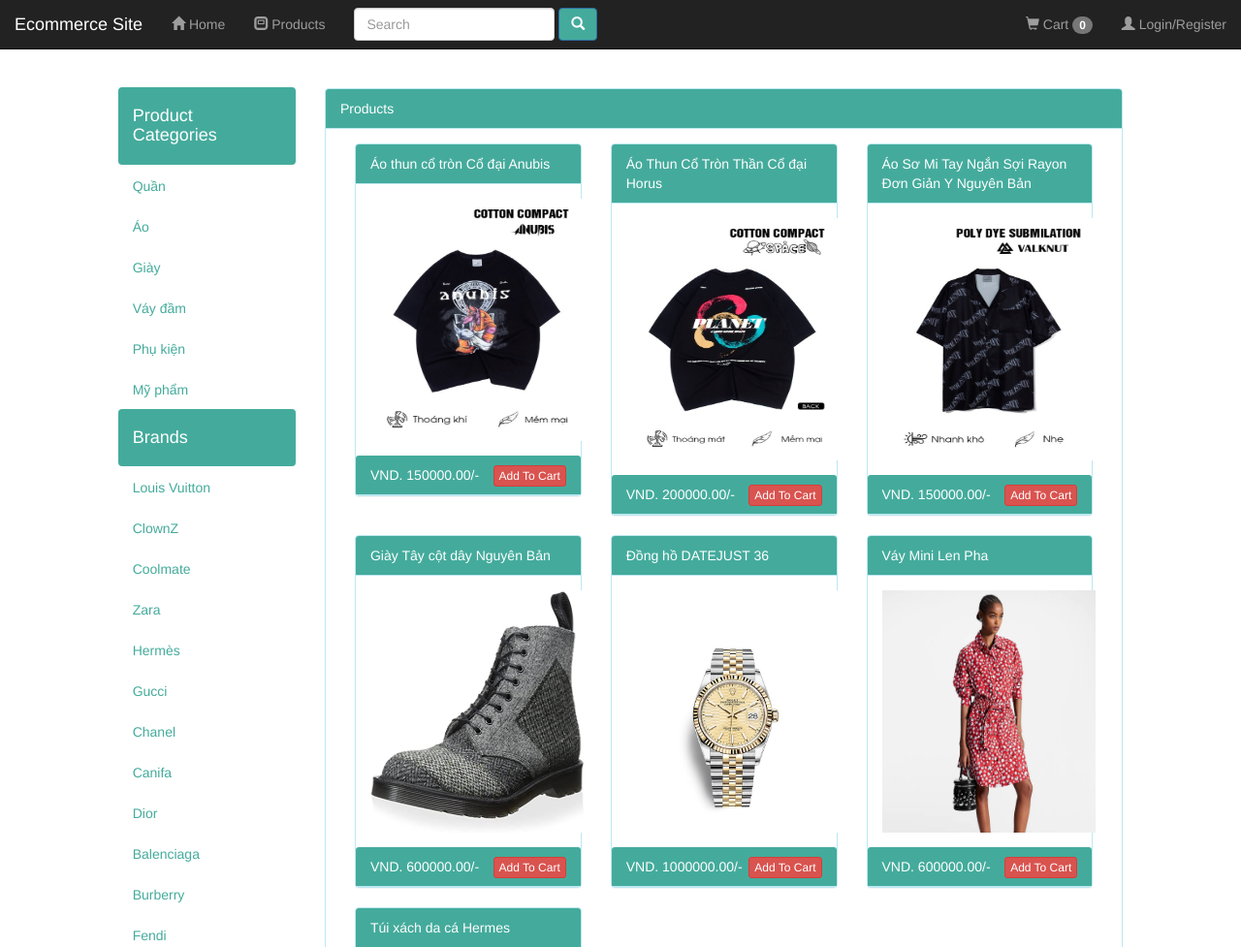
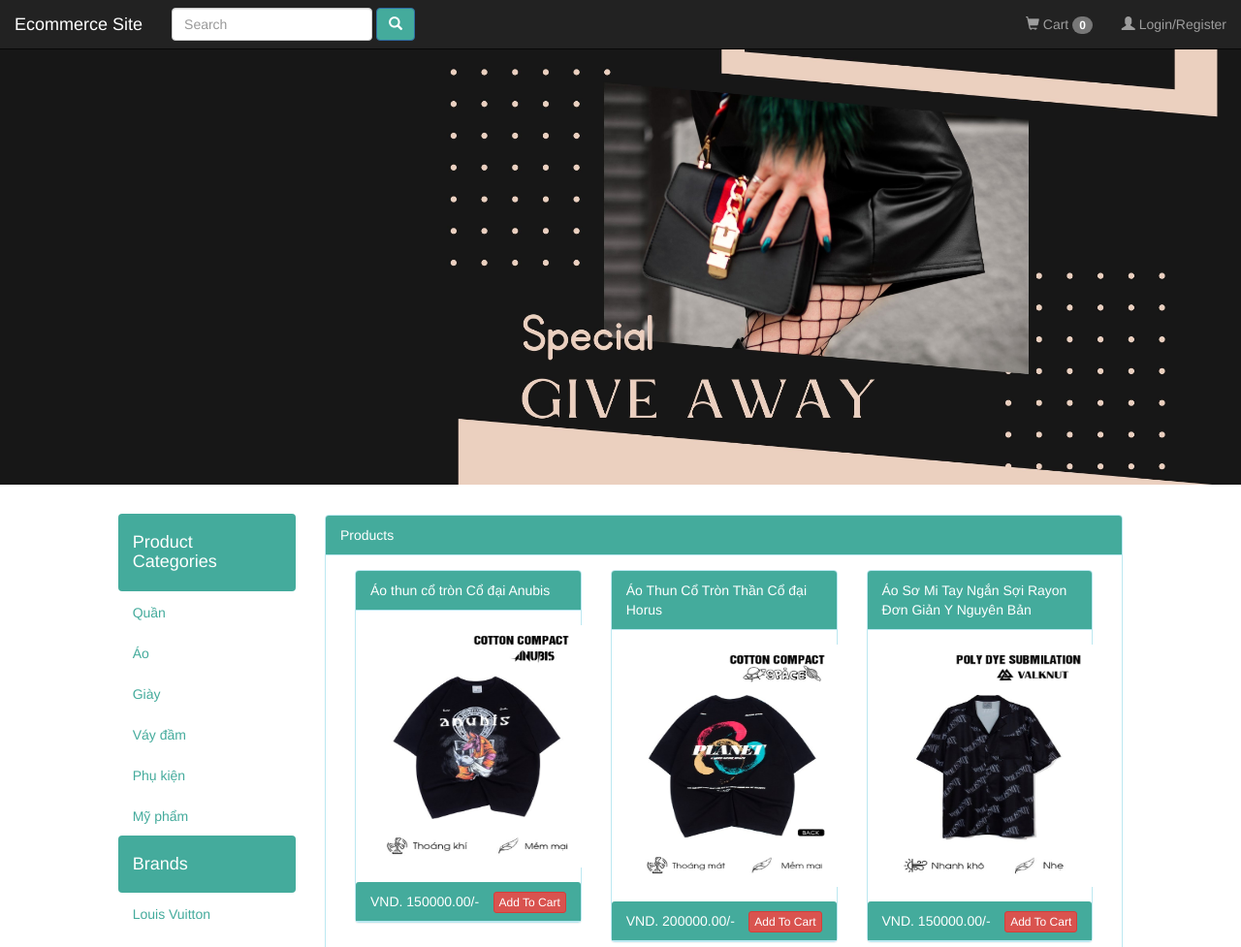
Before and after one commit to itech0307/FashionStore, a PHP site: page /ecommerce-app-h/ in a window 1280 px wide; the page is wider, and only the part inside the window is pictured. Shown: the top 977 px of that part at 97% size. Run offline with PHP 8.4, Linux system fonts and the light colour scheme; data comes from the database, SQL or seed files in the repository; data that the repository does not hold is empty.

Commit message:
Update profile, index,main.js,style.css

```diff
--- a/index.php
+++ b/index.php
@@ -10,16 +10,44 @@ if (isset($_SESSION["uid"])) {
 
 <head>
   <meta charset="UTF-8">
-  <title>Ecomm</title>
+  <title>FAS | Mua Online Quần Áo Thời Trang Nam Nữ Giá Rẻ</title>
+  <link rel="shortcut icon" href="img/favicon.png">
   <link rel="stylesheet" href="assets/css/bootstrap.min.css" />
   <script src="assets/js/jquery2.js"></script>
   <script src="assets/js/bootstrap.min.js"></script>
   <script src="main.js"></script>
   <link rel="stylesheet" type="text/css" href="style.css">
+
   <style></style>
 </head>
 
 <body>
+  <!-- banner slide -->
+  <div class="w3-content w3-section">
+    <img class="mySlides" src="img/slider-1.png">
+    <img class="mySlides" src="img/slider-2.jpg">
+    <img class="mySlides" src="img/slider-3.png">
+    <img class="mySlides" src="img/slider-4.png">
+  </div>
+  <script>
+    var myIndex = 0;
+    carousel();
+
+    function carousel() {
+      var i;
+      var x = document.getElementsByClassName("mySlides");
+      for (i = 0; i < x.length; i++) {
+        x[i].style.display = "none";
+      }
+      myIndex++;
+      if (myIndex > x.length) {
+        myIndex = 1
+      }
+      x[myIndex - 1].style.display = "block";
+      setTimeout(carousel, 4000); // Change image every 4 seconds
+    }
+  </script>
+
   <div class="wait overlay">
     <div class="loader"></div>
   </div>
@@ -35,10 +63,10 @@ if (isset($_SESSION["uid"])) {
         <a href="index.php" class="navbar-brand">Ecommerce Site</a>
       </div>
       <div class="collapse navbar-collapse" id="collapse">
-        <ul class="nav navbar-nav">
+        <!-- <ul class="nav navbar-nav">
           <li><a href="index.php"><span class="glyphicon glyphicon-home"></span> Home</a></li>
           <li><a href="index.php"><span class="glyphicon glyphicon-modal-window"></span> Products</a></li>
-        </ul>
+        </ul> -->
         <form class="navbar-form navbar-left">
           <div class="form-group">
             <input type="text" class="form-control" placeholder="Search" id="search">
@@ -97,8 +125,7 @@ if (isset($_SESSION["uid"])) {
     </div>
   </div>
   <p><br /></p>
-  <p><br /></p>
-  <p><br /></p>
+
   <div class="container-fluid">
     <div class="row">
       <div class="col-md-1"></div>
--- a/main.js
+++ b/main.js
@@ -1,331 +1,307 @@
-$(document).ready(function(){
+$(document).ready(function () {
   cat();
   brand();
   product();
-	//cat() is a funtion fetching category record from database whenever page is load
-	function cat(){
+  // cat() là hàm lấy dữ liệu categories từ csdl
+  function cat() {
     $.ajax({
-			url	:	"action.php",
-			method:	"POST",
-			data	:	{category:1},
-			success	:	function(data){
+      url: "action.php",
+      method: "POST",
+      data: { category: 1 },
+      success: function (data) {
         $("#get_category").html(data);
+      },
+    });
+  }
 
+  // brand() là hàm lấy dữ liệu brand từ csdl
+  function brand() {
+    $.ajax({
+      url: "action.php",
+      method: "POST",
+      data: { brand: 1 },
+      success: function (data) {
+        $("#get_brand").html(data);
+      },
+    });
   }
-		})
+  //product() là hàm lấy dữ liệu sản phẩm từ csd
+  function product() {
+    $.ajax({
+      url: "action.php",
+      method: "POST",
+      data: { getProduct: 1 },
+      success: function (data) {
+        $("#get_product").html(data);
+      },
+    });
   }
-	//brand() is a funtion fetching brand record from database whenever page is load
-	function brand(){
-		$.ajax({
-			url	:	"action.php",
-			method:	"POST",
-			data	:	{brand:1},
-			success	:	function(data){
-				$("#get_brand").html(data);
-			}
-		})
-	}
-	//product() is a funtion fetching product record from database whenever page is load
-		function product(){
-		$.ajax({
-			url	:	"action.php",
-			method:	"POST",
-			data	:	{getProduct:1},
-			success	:	function(data){
-				$("#get_product").html(data);
-			}
-		})
-	}
-	/*	when page is load successfully then there is a list of categories when user click on category we will get category id and
-		according to id we will show products
+  /*
+	 khi người dùng nhấp vào danh mục, lấy id danh mục và hiện sản phẩm theo danh mục đó
 	*/
-	$("body").delegate(".category","click",function(event){
+  $("body").delegate(".category", "click", function (event) {
     $("#get_product").html("<h3>Loading...</h3>");
     event.preventDefault();
-		var cid = $(this).attr('cid');
+    var cid = $(this).attr("cid");
 
     $.ajax({
-			url		:	"action.php",
-			method	:	"POST",
-			data	:	{get_seleted_Category:1,cat_id:cid},
-			success	:	function(data){
+      url: "action.php",
+      method: "POST",
+      data: { get_seleted_Category: 1, cat_id: cid },
+      success: function (data) {
         $("#get_product").html(data);
-				if($("body").width() < 480){
+        if ($("body").width() < 480) {
           $("body").scrollTop(683);
         }
-			}
-		})
+      },
+    });
+  });
 
-	})
-
-	/*	when page is load successfully then there is a list of brands when user click on brand we will get brand id and
-		according to brand id we will show products
+  /*
+		hiển thị ds brand, khi nhấp vào thương hiệu, nhận được id thương hiệu và theo id brand thì hiển thị sản phẩm
 	*/
-	$("body").delegate(".selectBrand","click",function(event){
+  $("body").delegate(".selectBrand", "click", function (event) {
+    //dùng delegate để lắng nghe sự kiện click
     event.preventDefault();
     $("#get_product").html("<h3>Loading...</h3>");
-		var bid = $(this).attr('bid');
+    var bid = $(this).attr("bid");
 
     $.ajax({
-			url		:	"action.php",
-			method	:	"POST",
-			data	:	{selectBrand:1,brand_id:bid},
-			success	:	function(data){
+      url: "action.php",
+      method: "POST",
+      data: { selectBrand: 1, brand_id: bid },
+      success: function (data) {
+        //nếu thành công thì hiển thị dữ liệu
         $("#get_product").html(data);
-				if($("body").width() < 480){
+        if ($("body").width() < 480) {
+          $("body").scrollTop(683); //nếu màn hình nhỏ hơn 480px thì cuộn xuống 683px
+        }
+      },
+    });
+  });
+  /*
+		lấy chuỗi người dùng nhập match chuỗi keyword trong csdl
+	*/
+  $("#search_btn").click(function () {
+    $("#get_product").html("<h3>Loading...</h3>");
+    var keyword = $("#search").val();
+    if (keyword != "") {
+      //nếu keyword khác rỗng thì
+      $.ajax({
+        url: "action.php",
+        method: "POST",
+        data: { search: 1, keyword: keyword },
+        success: function (data) {
+          $("#get_product").html(data);
+          if ($("body").width() < 480) {
             $("body").scrollTop(683);
           }
+        },
+      });
     }
-		})
-
-	})
-	/*
-		At the top of page there is a search box with search button when user put name of product then we will take the user
-		given string and with the help of sql query we will match user given string to our database keywords column then matched product
-		we will show
-	*/
-	$("#search_btn").click(function(){
-		$("#get_product").html("<h3>Loading...</h3>");
-		var keyword = $("#search").val();
-		if(keyword != ""){
-			$.ajax({
-			url		:	"action.php",
-			method	:	"POST",
-			data	:	{search:1,keyword:keyword},
-			success	:	function(data){
-				$("#get_product").html(data);
-				if($("body").width() < 480){
-					$("body").scrollTop(683);
-				}
-			}
-		})
-		}
-	})
+  });
   //end
 
-
   /*
-		Here #login is login form id and this form is available in index.php page
-		from here input data is sent to login.php page
-		if you get login_success string from login.php page means user is logged in successfully and window.location is
-		used to redirect user from home page to profile.php page
+		nếu bạn nhận được chuỗi login_success từ trang login.php có nghĩa là người dùng đã đăng nhập thành công và window.location là
+được sử dụng để chuyển hướng người dùng từ trang chủ đến trang profile.php
 */
-	$("#login").on("submit",function(event){
+  $("#login").on("submit", function (event) {
     event.preventDefault();
     $(".overlay").show();
     $.ajax({
-			url	:	"login.php",
-			method:	"POST",
-			data	:$("#login").serialize(),
-			success	:function(data){
-				if(data == "login_success"){
+      url: "login.php",
+      method: "POST",
+      data: $("#login").serialize(),
+      success: function (data) {
+        if (data == "login_success") {
           window.location.href = "profile.php";
-				}else if(data == "cart_login"){
+        } else if (data == "cart_login") {
           window.location.href = "cart.php";
-				}else{
+        } else {
           $("#e_msg").html(data);
           $(".overlay").hide();
         }
-			}
-		})
-	})
+      },
+    });
+  });
   //end
 
-	//Get User Information before checkout
-	$("#signup_form").on("submit",function(event){
+  //Lấy thông tin người dùng trước khi thanh toán
+  $("#signup_form").on("submit", function (event) {
     event.preventDefault();
     $(".overlay").show();
     $.ajax({
-			url : "register.php",
-			method : "POST",
-			data : $("#signup_form").serialize(),
-			success : function(data){
+      url: "register.php",
+      method: "POST",
+      data: $("#signup_form").serialize(),
+      success: function (data) {
         $(".overlay").hide();
         if (data == "register_success") {
           window.location.href = "cart.php";
-				}else{
+        } else {
           $("#signup_msg").html(data);
         }
+      },
+    });
+  });
 
-			}
-		})
-	})
-	//Get User Information before checkout end here
-
-	//Add Product into Cart
-	$("body").delegate("#product","click",function(event){
+  //Thêm sản phẩm vào giỏ hàng
+  $("body").delegate("#product", "click", function (event) {
     var pid = $(this).attr("pid");
     event.preventDefault();
     $(".overlay").show();
     $.ajax({
-			url : "action.php",
-			method : "POST",
-			data : {addToCart:1,proId:pid},
-			success : function(data){
+      url: "action.php",
+      method: "POST",
+      data: { addToCart: 1, proId: pid },
+      success: function (data) {
         count_item();
         getCartItem();
-				$('#product_msg').html(data);
-				$('.overlay').hide();
-			}
-		})
-	})
-	//Add Product into Cart End Here
-	//Count user cart items funtion
+        $("#product_msg").html(data);
+        $(".overlay").hide();
+      },
+    });
+  });
+
+  //Đếm số lượng sản phẩm trong giỏ hàng
   count_item();
-	function count_item(){
+  function count_item() {
     $.ajax({
-			url : "action.php",
-			method : "POST",
-			data : {count_item:1},
-			success : function(data){
+      url: "action.php",
+      method: "POST",
+      data: { count_item: 1 },
+      success: function (data) {
         $(".badge").html(data);
-			}
-		})
-	}
-	//Count user cart items funtion end
-
-	//Fetch Cart item from Database to dropdown menu
-	getCartItem();
-	function getCartItem(){
-		$.ajax({
-			url : "action.php",
-			method : "POST",
-			data : {Common:1,getCartItem:1},
-			success : function(data){
-				$("#cart_product").html(data);
-			}
-		})
+      },
+    });
   }
 
-	//Fetch Cart item from Database to dropdown menu
+  //đẩy sản phẩm trong giỏ hàng vào dropdown menu
+  getCartItem();
+  function getCartItem() {
+    $.ajax({
+      url: "action.php",
+      method: "POST",
+      data: { Common: 1, getCartItem: 1 },
+      success: function (data) {
+        $("#cart_product").html(data);
+      },
+    });
+  }
 
   /*
-		Whenever user change qty we will immediate update their total amount by using keyup funtion
-		but whenever user put something(such as ?''"",.()''etc) other than number then we will make qty=1
-		if user put qty 0 or less than 0 then we will again make it 1 qty=1
-		('.total').each() this is loop funtion repeat for class .total and in every repetation we will perform sum operation of class .total value
-		and then show the result into class .net_total
+    khi người dùng thay đổi số lượng, cập nhật tổng số tiền ngay lập tức bằng hàm keyup
 	*/
-	$("body").delegate(".qty","keyup",function(event){
+  $("body").delegate(".qty", "keyup", function (event) {
     event.preventDefault();
     var row = $(this).parent().parent();
-		var price = row.find('.price').val();
-		var qty = row.find('.qty').val();
+    var price = row.find(".price").val();
+    var qty = row.find(".qty").val();
     if (isNaN(qty)) {
       qty = 1;
-		};
+    }
     if (qty < 1) {
       qty = 1;
-		};
+    }
     var total = price * qty;
-		row.find('.total').val(total);
-		var net_total=0;
-		$('.total').each(function(){
-			net_total += ($(this).val()-0);
-		})
-		$('.net_total').html("Total : $ " +net_total);
-
-	})
-	//Change Quantity end here
+    row.find(".total").val(total);
+    var net_total = 0;
+    $(".total").each(function () {
+      net_total += $(this).val() - 0;
+    });
+    $(".net_total").html("Total : $ " + net_total);
+  });
 
   /*
-		whenever user click on .remove class we will take product id of that row
-		and send it to action.php to perform product removal operation
+    lấy id sản phẩm của hàng đó và gửi nó đến action.php để thực hiện thao tác xóa sản phẩm
 	*/
-	$("body").delegate(".remove","click",function(event){
+  $("body").delegate(".remove", "click", function (event) {
     var remove = $(this).parent().parent().parent();
     var remove_id = remove.find(".remove").attr("remove_id");
     $.ajax({
-			url	:	"action.php",
-			method	:	"POST",
-			data	:	{removeItemFromCart:1,rid:remove_id},
-			success	:	function(data){
+      url: "action.php",
+      method: "POST",
+      data: { removeItemFromCart: 1, rid: remove_id },
+      success: function (data) {
         $("#cart_msg").html(data);
         checkOutDetails();
-			}
-		})
-	})
-	/*
-		whenever user click on .update class we will take product id of that row
-		and send it to action.php to perform product qty updation operation
-	*/
-	$("body").delegate(".update","click",function(event){
+      },
+    });
+  });
+
+  // cập nhật số lượng sản phẩm trong giỏ hàng
+  $("body").delegate(".update", "click", function (event) {
     var update = $(this).parent().parent().parent();
     var update_id = update.find(".update").attr("update_id");
-		var qty = update.find(".qty").val();
+    var qty = update.find(".qty").val(); //
     $.ajax({
-			url	:	"action.php",
-			method	:	"POST",
-			data	:	{updateCartItem:1,update_id:update_id,qty:qty},
-			success	:	function(data){
+      url: "action.php",
+      method: "POST",
+      data: { updateCartItem: 1, update_id: update_id, qty: qty },
+      success: function (data) {
         $("#cart_msg").html(data);
         checkOutDetails();
-			}
-		})
-
-
-	})
+      },
+    });
+  });
   checkOutDetails();
   net_total();
   /*
-		checkOutDetails() function work for two purposes
-		First it will enable php isset($_POST["Common"]) in action.php page and inside that
-		there is two isset funtion which is isset($_POST["getCartItem"]) and another one is isset($_POST["checkOutDetials"])
-		getCartItem is used to show the cart item into dropdown menu
-		checkOutDetails is used to show cart item into Cart.php page
+    checkOutDetails được sử dụng để hiển thị sản phẩm giỏ hàng vào trang Cart.php
 	*/
-	function checkOutDetails(){
-	 $('.overlay').show();
+  function checkOutDetails() {
+    $(".overlay").show();
     $.ajax({
-			url : "action.php",
-			method : "POST",
-			data : {Common:1,checkOutDetails:1},
-			success : function(data){
-				$('.overlay').hide();
+      url: "action.php",
+      method: "POST",
+      data: { Common: 1, checkOutDetails: 1 },
+      success: function (data) {
+        $(".overlay").hide();
         $("#cart_checkout").html(data);
         net_total();
-			}
-		})
+      },
+    });
   }
   /*
-		net_total function is used to calcuate total amount of cart item
+		net_total là hàm được sử dụng để tính tổng số tiền của tất cả các sản phẩm trong giỏ hàng
 	*/
-	function net_total(){
+  function net_total() {
     var net_total = 0;
-		$('.qty').each(function(){
+    $(".qty").each(function () {
       var row = $(this).parent().parent();
-			var price  = row.find('.price').val();
-			var total = price * $(this).val()-0;
-			row.find('.total').val(total);
-		})
-		$('.total').each(function(){
-			net_total += ($(this).val()-0);
-		})
-		$('.net_total').html("Total : "+ CURRENCY+ " " +net_total);
+      var price = row.find(".price").val();
+      var total = price * $(this).val() - 0;
+      row.find(".total").val(total);
+    });
+    $(".total").each(function () {
+      net_total += $(this).val() - 0;
+    });
+    $(".net_total").html("Total : " + CURRENCY + " " + net_total);
   }
 
-	//remove product from cart
+  //phân trang
 
   page();
-	function page(){
+  function page() {
     $.ajax({
-			url	:	"action.php",
-			method	:	"POST",
-			data	:	{page:1},
-			success	:	function(data){
+      url: "action.php",
+      method: "POST",
+      data: { page: 1 },
+      success: function (data) {
         $("#pageno").html(data);
+      },
+    });
   }
-		})
-	}
-	$("body").delegate("#page","click",function(){
+  $("body").delegate("#page", "click", function () {
     var pn = $(this).attr("page");
     $.ajax({
-			url	:	"action.php",
-			method	:	"POST",
-			data	:	{getProduct:1,setPage:1,pageNumber:pn},
-			success	:	function(data){
+      url: "action.php",
+      method: "POST",
+      data: { getProduct: 1, setPage: 1, pageNumber: pn },
+      success: function (data) {
         $("#get_product").html(data);
-			}
-		})
-	})
-})
+      },
+    });
+  });
+});
--- a/profile.php
+++ b/profile.php
@@ -45,8 +45,8 @@ if (!isset($_SESSION["uid"])) {
 			</div>
 			<div class="collapse navbar-collapse" id="collapse">
 				<ul class="nav navbar-nav">
-					<li><a href="index.php"><span class="glyphicon glyphicon-home"></span> Home</a></li>
-					<li><a href="index.php"><span class="glyphicon glyphicon-modal-window"></span> Product</a></li>
+					<!-- <li><a href="index.php"><span class="glyphicon glyphicon-home"></span> Home</a></li>
+					<li><a href="index.php"><span class="glyphicon glyphicon-modal-window"></span> Product</a></li> -->
 					<li style="width:300px;left:10px;top:10px;"><input type="text" class="form-control" id="search"></li>
 					<li style="top:10px;left:20px;"><button class="btn btn-primary" id="search_btn">Search</button></li>
 				</ul>
--- a/style.css
+++ b/style.css
@@ -1,7 +1,6 @@
-
 /* -------------  CSS Loader  ----------- */
 
-.overlay{
+.overlay {
   display: none;
   position: fixed;
   width: 100%;
@@ -10,25 +9,25 @@
   z-index: 10;
   opacity: 0.7;
 }
-.loader{
+.loader {
   width: 150px;
   height: 150px;
   border-radius: 50%;
-	border:10px solid #333;
+  border: 10px solid #333;
   position: relative;
   margin: 0 auto;
-	top:30%;
-	animation:loader 2s linear infinite;
+  top: 30%;
+  animation: loader 2s linear infinite;
 }
-@keyframes loader{
+@keyframes loader {
   50% {
     opacity: 0.5;
   }
   100% {
-		transform:rotate(360deg);
+    transform: rotate(360deg);
   }
 }
-.loader:after{
+.loader:after {
   content: "";
   width: 35px;
   height: 35px;
@@ -38,7 +37,7 @@
   top: -20px;
   left: 55px;
 }
-.loader:before{
+.loader:before {
   content: "";
   width: 0;
   height: 0;
@@ -49,7 +48,11 @@
   transform: rotate(-90deg);
   top: -10px;
   left: 39px;
-
 }
 
-/* --------- CSS Loader End Here ------------*/
+/* -------------  banner slides  ----------- */
+.mySlides {
+  display: none;
+  width: 1684px;
+  height: 500px;
+}
```
Lines whose indentation alone changed are shown as unchanged.
